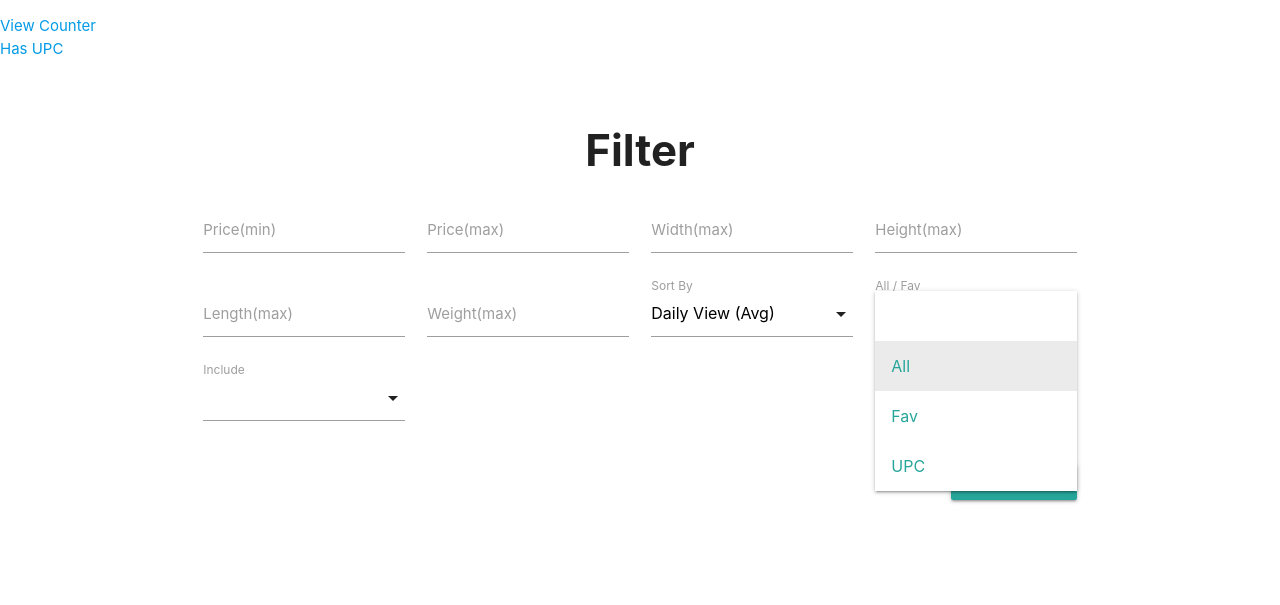
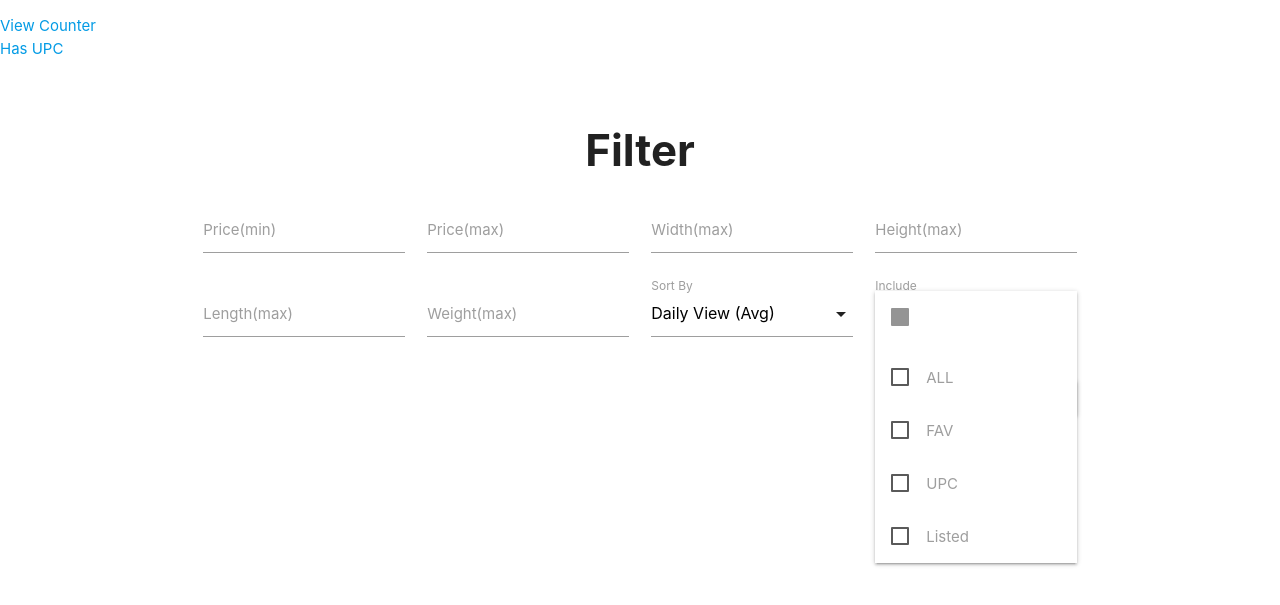
Before and after one commit to henokali1/AEKI-SCRPR, a Django app: page /test in a window 1280 px wide, after a click that opens the changed part. Shown: the top 605 px of the page. Run offline with Django 3.2, Linux system fonts and the light colour scheme.

Commit message:
filter checkbox

```diff
--- a/view_cntr/templates/view_cntr/test.html
+++ b/view_cntr/templates/view_cntr/test.html
@@ -69,32 +69,29 @@
                         </select>
                         <label>Sort By</label>
                       </div>
-                      <div class="col s12 m3 input-field">
-                        <select name="fav">
-                          <option value="" disabled></option>
-                          {% if is_fav == 'only_fav' %}
-                          <option value="all">All</option>
-                          <option value="only_fav" selected>Fav</option>
-                          <option value="upc">UPC</option>
-                          {% elif is_fav == 'upc' %}
-                          <option value="all">All</option>
-                          <option value="only_fav">Fav</option>
-                          <option value="upc" selected>UPC</option>
-                          {% else %}
-                          <option value="all" selected>All</option>
-                          <option value="only_fav">Fav</option>
-                          <option value="upc">UPC</option>
-                          {% endif %}
-                        </select>
-                        <label>All / Fav</label>
-                      </div>
                         <div class="input-field col s12 m3">
                           <select name="include" multiple>
                             <option value="" disabled></option>
+                            {% if all == True %}
+                            <option value="all" selected>ALL</option>
+                            {% else %}
                             <option value="all">ALL</option>
+                            {% endif %}
+                            {% if is_fav == True %}
+                            <option value="fav" selected>FAV</option>
+                            {% else %}
                             <option value="fav">FAV</option>
+                            {% endif %}
+                            {% if upc == True %}
+                            <option value="upc" selected>UPC</option>
+                            {% else %}
                             <option value="upc">UPC</option>
+                            {% endif %}
+                            {% if listed == True %}
+                            <option value="listed" selected>Listed</option>
+                            {% else %}
                             <option value="listed">Listed</option>
+                            {% endif %}
                           </select>
                           <label>Include</label>
                         </div>
@@ -116,7 +113,7 @@
                   <th>UPC</th>
                   <th>Price</th>
                   <th>Weight</th>
-                  <th>Avg. View</th>
+                  <th><i class="material-icons">remove_red_eye</i></th>
                   <th><i class="material-icons">equalizer</i></th>
                   <th><i class="material-icons">search</i></th>
                   <th>Fav</th>
--- a/view_cntr/views.py
+++ b/view_cntr/views.py
@@ -41,8 +41,8 @@ def dashboard(request):
 			weight_min = 0.0
 
 		sort_by = request.POST['sort_by']
-		fav = request.POST['fav']
-		# srt = '-price' if sort_by == 'high_to_low' else 'price'
+		# fav = request.POST['fav']
+
 		if sort_by == 'high_to_low':
 			srt = '-price'
 		if sort_by == 'low_to_high':
@@ -57,27 +57,24 @@ def dashboard(request):
 		args['weight'] = weight_max
 		args['srt'] = srt
 
-		args['is_fav'] = fav
+		include = request.POST.getlist('include')
+		print('include', include)
 
-		if fav == 'only_fav':
-			products = Product.objects.filter(
-				is_fav=True, delivery_availability = 'Available for delivery', price__gte=price_min, price__lte=price_max,
-				width__gte=width_min, width__lte=width_max, weight__gte=weight_min, weight__lte=weight_max,
-				height__gte=height_min, height__lte=height_max, length__gte=length_min, length__lte=length_max,
-			).order_by(srt).exclude(delivery_availability = 'Not available for delivery')
-		elif fav == 'upc':
-			products = Product.objects.filter(
-				delivery_availability = 'Available for delivery', price__gte=price_min, price__lte=price_max,
-				width__gte=width_min, width__lte=width_max, weight__gte=weight_min, weight__lte=weight_max,
-				height__gte=height_min, height__lte=height_max, length__gte=length_min, length__lte=length_max,
-			).order_by(srt).exclude(upc='')
-		else:
-			products = Product.objects.filter(
-				delivery_availability = 'Available for delivery', price__gte=price_min, price__lte=price_max,
-				width__gte=width_min, width__lte=width_max, weight__gte=weight_min, weight__lte=weight_max,
-				height__gte=height_min, height__lte=height_max, length__gte=length_min, length__lte=length_max,
-			).order_by(srt).exclude(delivery_availability = 'Not available for delivery')
+		products = Product.objects.all()
 
+		if 'fav' in include:
+			products = products.filter(is_fav=True)
+			args['is_fav'] = True
+		if 'upc' in include:
+			products = products.exclude(upc='')
+			args['upc'] = True
+		if 'listed' in include:
+			products = products.filter(is_listed=True)
+			args['listed'] = True
+		if 'all' in include:
+			args['all'] = True
+
+		products = products.order_by(srt).exclude(delivery_availability = 'Not available for delivery')
 		page = request.GET.get('page', 1)
 		paginator = Paginator(products, 500)
 		try:
@@ -169,27 +166,6 @@ def test(request):
 		args['weight'] = weight_max
 		args['srt'] = srt
 
-		# args['is_fav'] = fav
-
-		# if fav == 'only_fav':
-		# 	products = Product.objects.filter(
-		# 		is_fav=True, delivery_availability = 'Available for delivery', price__gte=price_min, price__lte=price_max,
-		# 		width__gte=width_min, width__lte=width_max, weight__gte=weight_min, weight__lte=weight_max,
-		# 		height__gte=height_min, height__lte=height_max, length__gte=length_min, length__lte=length_max,
-		# 	).order_by(srt).exclude(delivery_availability = 'Not available for delivery')
-		# elif fav == 'upc':
-		# 	products = Product.objects.filter(
-		# 		delivery_availability = 'Available for delivery', price__gte=price_min, price__lte=price_max,
-		# 		width__gte=width_min, width__lte=width_max, weight__gte=weight_min, weight__lte=weight_max,
-		# 		height__gte=height_min, height__lte=height_max, length__gte=length_min, length__lte=length_max,
-		# 	).order_by(srt).exclude(upc='')
-		# else:
-		# 	products = Product.objects.filter(
-		# 		delivery_availability = 'Available for delivery', price__gte=price_min, price__lte=price_max,
-		# 		width__gte=width_min, width__lte=width_max, weight__gte=weight_min, weight__lte=weight_max,
-		# 		height__gte=height_min, height__lte=height_max, length__gte=length_min, length__lte=length_max,
-		# 	).order_by(srt).exclude(delivery_availability = 'Not available for delivery')
-
 		include = request.POST.getlist('include')
 		print('include', include)
 
@@ -207,6 +183,7 @@ def test(request):
 		if 'all' in include:
 			args['all'] = True
 
+		products = products.order_by(srt).exclude(delivery_availability = 'Not available for delivery')
 		page = request.GET.get('page', 1)
 		paginator = Paginator(products, 500)
 		try:
```
Also changed, not shown: view_cntr/templates/view_cntr/dashboard.html (+20 -13 lines).
